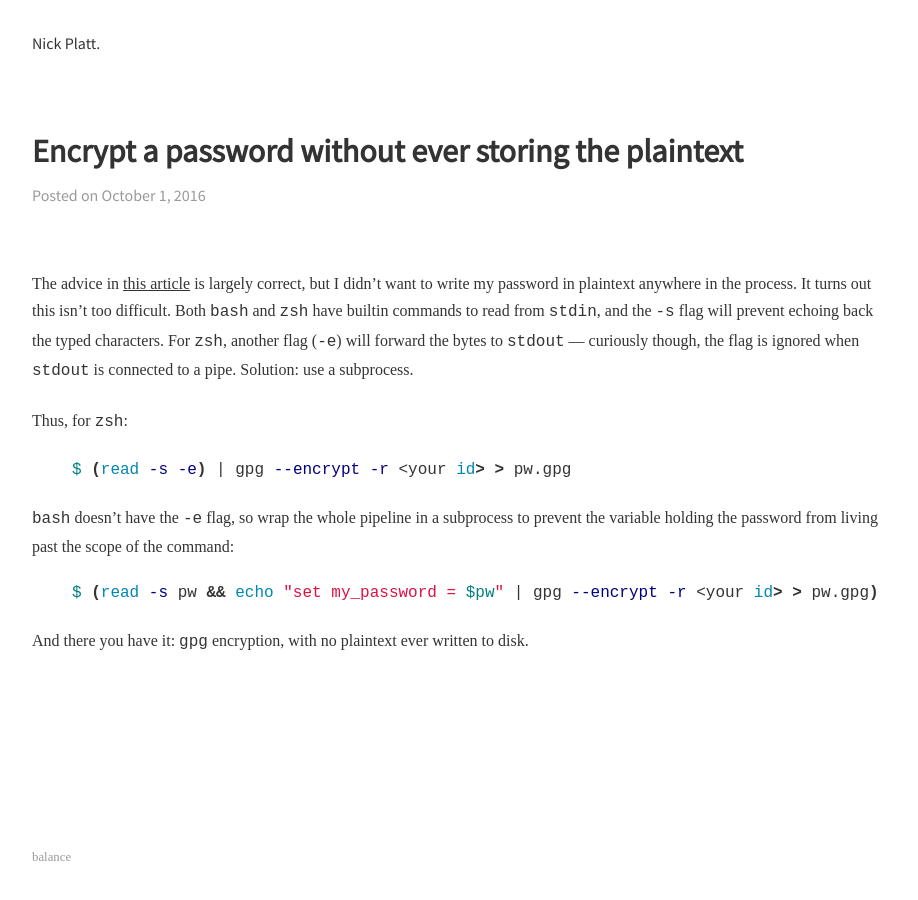
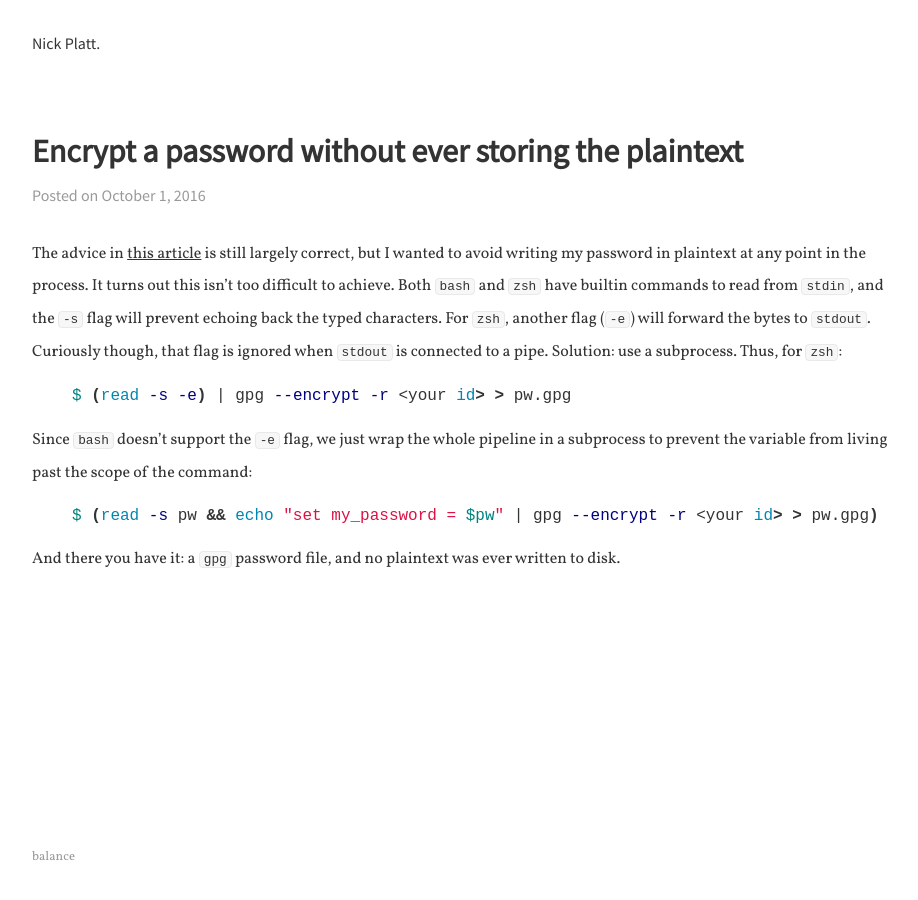
Before and after one commit to caipre/caipre.github.io, a Jekyll site: the page built from _posts/2016-09-30-encrypt-a-password-without-ever-storing-the-plaintext.markdown, in a window 1280 px wide. Shown: the whole page, without its empty margins (176-1094 px from the left). Built offline with Jekyll 4.4.1, drawn with Linux system fonts in a browser that asks for light colours.

Commit message:
minor tweaks to styling, restore fonts

```diff
--- a/_layouts/default.html
+++ b/_layouts/default.html
@@ -12,9 +12,8 @@
       <meta name="MobileOptimized" content="320" />
       <meta name="viewport" content="width=device-width, initial-scale=1.0" />
 
-      <link href="https://fonts.googleapis.com/css?family=Source+Sans+Pro:400|Vollkorn:400" rel="stylesheet">
-      {% comment %} <script type="text/javascript" src="http://livejs.com/live.js"></script> {% endcomment %}
-      <script type="text/javascript" src="/assets/js/live.js"></script>
+      <link href="https://fonts.googleapis.com/css?family=Source+Sans+Pro:400|Vollkorn:400,400italic" rel="stylesheet">
+      {% comment %} <script type="text/javascript" src="/assets/js/live.js"></script> {% endcomment %}
       <link rel="stylesheet" href="/assets/css/core.css" />
    </head>
 
--- a/_posts/2016-09-30-encrypt-a-password-without-ever-storing-the-plaintext.markdown
+++ b/_posts/2016-09-30-encrypt-a-password-without-ever-storing-the-plaintext.markdown
@@ -4,27 +4,26 @@ title: "Encrypt a password without ever storing the plaintext"
 date: "2016-09-30 21:53:59 -0400"
 ---
 
-The advice in [this article][] is largely correct, but I didn't want to write my
-password in plaintext anywhere in the process. It turns out this isn't too
-difficult. Both `bash` and `zsh` have builtin commands to read from `stdin`, and
-the `-s` flag will prevent echoing back the typed characters. For `zsh`, another
-flag (`-e`) will forward the bytes to `stdout` --- curiously though, the flag is
-ignored when `stdout` is connected to a pipe. Solution: use a subprocess.
-
-Thus, for `zsh`:
+The advice in [this article][] is still largely correct, but I wanted to avoid
+writing my password in plaintext at any point in the process. It turns out this
+isn't too difficult to achieve. Both `bash` and `zsh` have builtin commands to
+read from `stdin`, and the `-s` flag will prevent echoing back the typed
+characters. For `zsh`, another flag (`-e`) will forward the bytes to `stdout`.
+Curiously though, that flag is ignored when `stdout` is connected to a pipe.
+Solution: use a subprocess. Thus, for `zsh`:
 
 {% highlight shell %}
 $ (read -s -e) | gpg --encrypt -r <your id> > pw.gpg
 {% endhighlight %}
 
-`bash` doesn't have the `-e` flag, so wrap the whole pipeline in a subprocess to
-prevent the variable holding the password from living past the scope of the
-command:
+Since `bash` doesn't support the `-e` flag, we just wrap the whole pipeline in a
+subprocess to prevent the variable from living past the scope of the command:
 
 {% highlight shell %}
 $ (read -s pw && echo "set my_password = $pw" | gpg --encrypt -r <your id> > pw.gpg)
 {% endhighlight %}
 
-And there you have it: `gpg` encryption, with no plaintext ever written to disk.
+And there you have it: a `gpg` password file, and no plaintext was ever written
+to disk.
 
 [this article]: https://pthree.org/2012/01/07/encrypted-mutt-imap-smtp-passwords/
--- a/_sass/_constants.scss
+++ b/_sass/_constants.scss
@@ -1,7 +1,7 @@
 $background-color: rgb(255, 255, 255);
 $primary-color: rgb(13,71,161);
 
-$font-serif: serif;
+$font-serif: 'vollkorn', serif;
 $font-sans: 'source sans pro', sans-serif;
 
 $standard-margin: 4rem;
--- a/_sass/_post.scss
+++ b/_sass/_post.scss
@@ -5,16 +5,23 @@ article {
    .meta {
       @extend .font-sans;
       color: $secondary-text-color;
-      margin-bottom: $standard-margin;
+      margin-bottom: 2rem;
    }
 
    p {
-      line-height: 1.7rem;
-      margin: 1.4rem 0;
+      line-height: 2em;
 
       a, a:link, a:visited {
          text-decoration: underline;
       }
+
+      code {
+         background-color: rgba(0,0,0,0.03);
+         border-radius: 4px;
+         border: 1px solid rgba(0,0,0,0.06);
+         font-size: 0.8rem;
+         padding: 0 4px;
+      }
    }
 
 }
--- a/_sass/_type.scss
+++ b/_sass/_type.scss
@@ -1,5 +1,5 @@
 .font-sans {
-   font-family: 'source sans pro', sans-serif;
+   font-family: $font-sans;
 }
 
 small {
```
